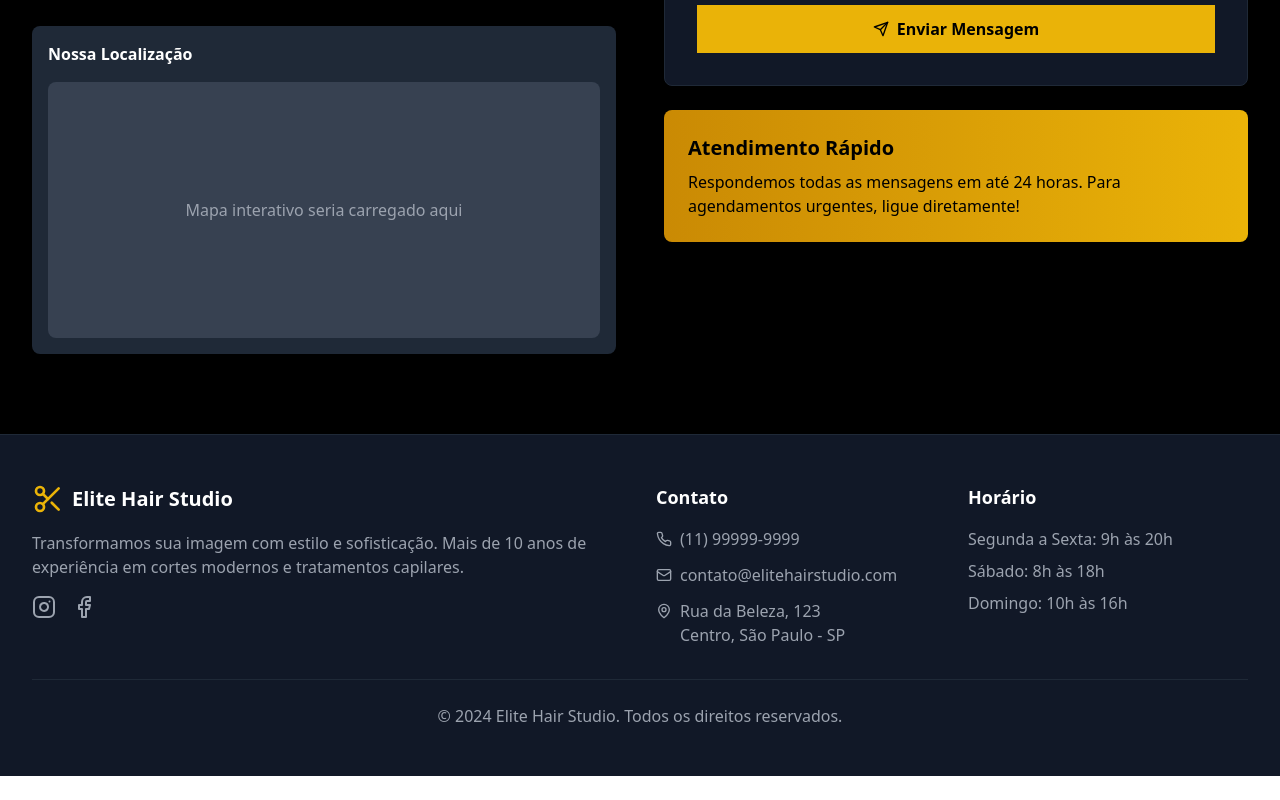
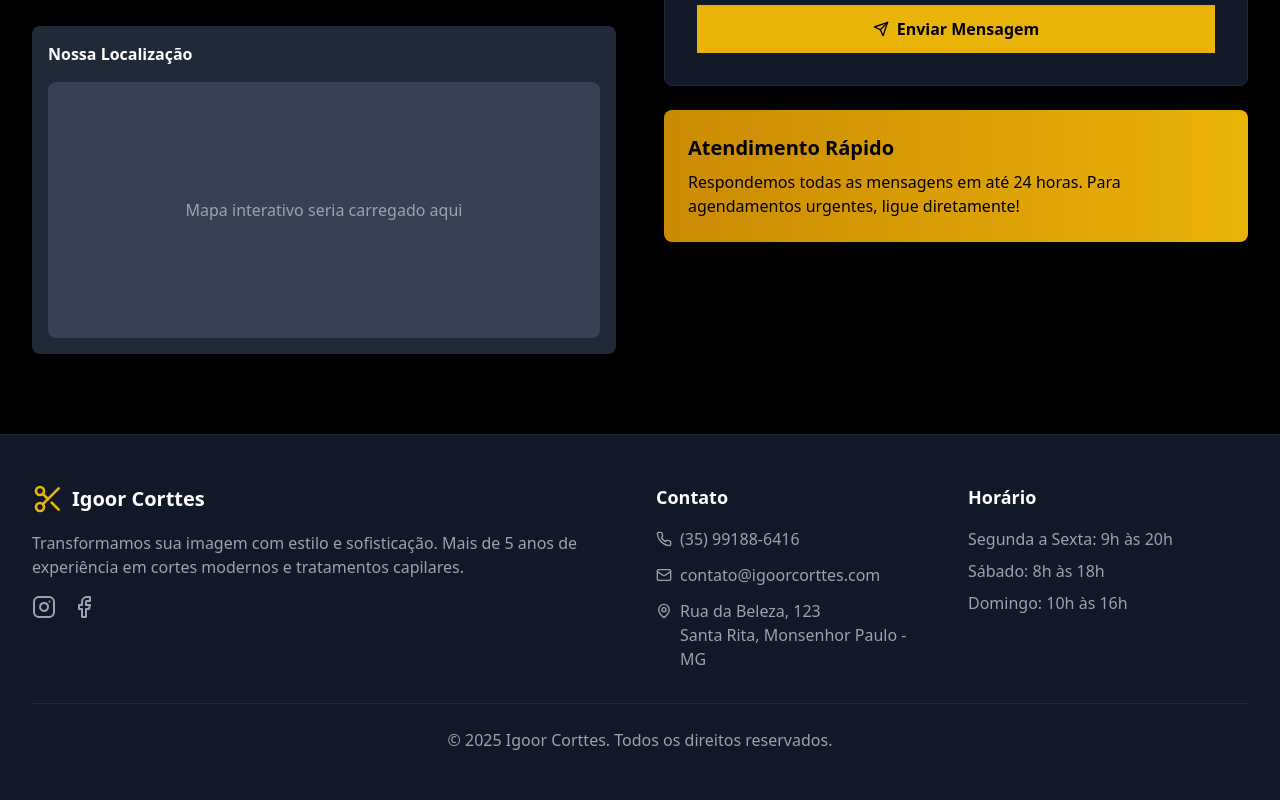
Before and after one commit to LinikerBraz/barbearia, a React (Vite) app in the folder frontend/project/: page /contato in a window 1280 px wide. Shown: the part 911-1711 px from the top of the page. Before the commit the page ends 1687 px from the top, so only its background shows below. Built offline with nearby package versions, Linux system fonts and the light colour scheme.

Commit message:
Update Footer.tsx

```diff
--- a/frontend/project/src/components/Footer.tsx
+++ b/frontend/project/src/components/Footer.tsx
@@ -10,33 +10,49 @@ const Footer = () => {
           <div className="col-span-1 md:col-span-2">
             <div className="flex items-center space-x-2 mb-4">
               <Scissors className="h-8 w-8 text-yellow-500" />
-              <span className="text-xl font-bold text-white">Elite Hair Studio</span>
+              <span className="text-xl font-bold text-white">Igoor Corttes</span>
             </div>
             <p className="text-gray-400 mb-4">
               Transformamos sua imagem com estilo e sofisticação.
-              Mais de 10 anos de experiência em cortes modernos e tratamentos capilares.
+              Mais de 5 anos de experiência em cortes modernos e tratamentos capilares.
             </p>
             <div className="flex space-x-4">
-              <Instagram className="h-6 w-6 text-gray-400 hover:text-yellow-500 cursor-pointer transition-colors" />
-              <Facebook className="h-6 w-6 text-gray-400 hover:text-yellow-500 cursor-pointer transition-colors" />
-            </div>
+              <a
+                  href="https://www.instagram.com/https://www.instagram.com/igoorcorttes/"
+                  target="_blank"
+                  rel="noopener noreferrer"
+  >
+                  <Instagram className="h-6 w-6 text-gray-400 hover:text-yellow-500 cursor-pointer transition-colors" />
+  </a>
+
+  <a
+                  href="https://www.facebook.com/seuPerfil"
+                  target="_blank"
+                  rel="noopener noreferrer"
+  >
+                  <Facebook className="h-6 w-6 text-gray-400 hover:text-yellow-500 cursor-pointer transition-colors" />
+  </a>
+</div>
           </div>
 
           {/* Contato */}
           <div>
             <h3 className="text-lg font-semibold text-white mb-4">Contato</h3>
             <div className="space-y-3">
-              <div className="flex items-center space-x-2 text-gray-400">
-                <Phone className="h-4 w-4" />
-                <span>(11) 99999-9999</span>
-              </div>
+              <a
+                  href="tel:+5535991886416"
+                  className="flex items-center space-x-2 text-gray-400 hover:text-yellow-500 transition-colors"
+target='_blank' rel='noopener noreferrer'>
+                  <Phone className="h-4 w-4" />
+                  <span>(35) 99188-6416</span>
+</a>
               <div className="flex items-center space-x-2 text-gray-400">
                 <Mail className="h-4 w-4" />
-                <span>contato@elitehairstudio.com</span>
+                <span>contato@igoorcorttes.com</span>
               </div>
               <div className="flex items-start space-x-2 text-gray-400">
                 <MapPin className="h-4 w-4 mt-1" />
-                <span>Rua da Beleza, 123<br />Centro, São Paulo - SP</span>
+                <span>Rua da Beleza, 123<br />Santa Rita, Monsenhor Paulo - MG</span>
               </div>
             </div>
           </div>
@@ -53,7 +69,7 @@ const Footer = () => {
         </div>
 
         <div className="border-t border-gray-800 mt-8 pt-6 text-center text-gray-400">
-          <p>&copy; 2024 Elite Hair Studio. Todos os direitos reservados.</p>
+          <p>&copy; 2025 Igoor Corttes. Todos os direitos reservados.</p>
         </div>
       </div>
     </footer>
```
